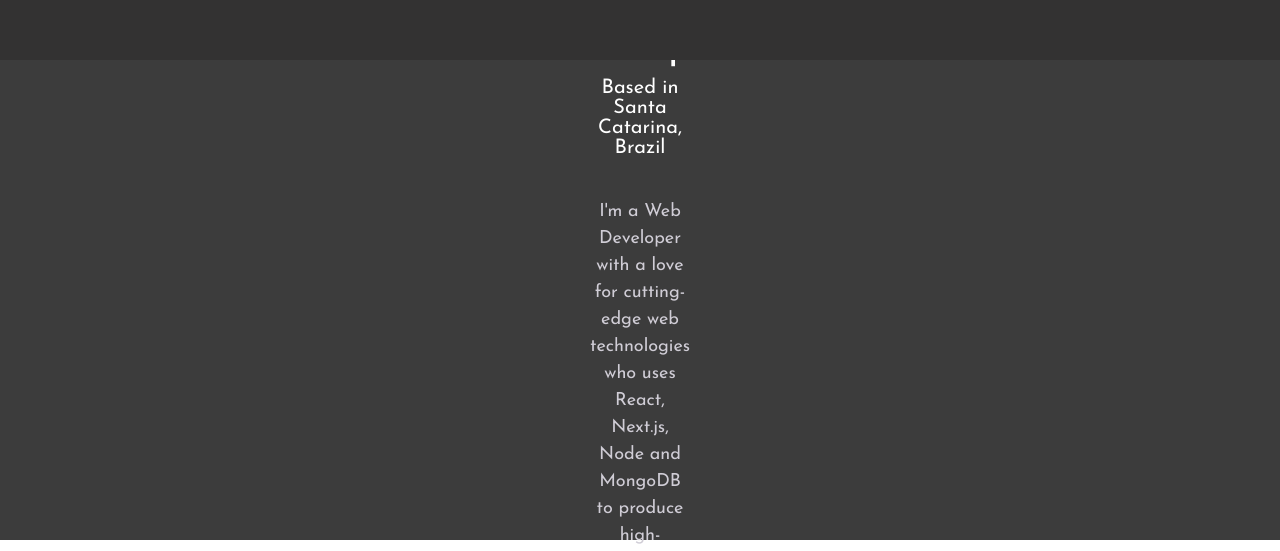
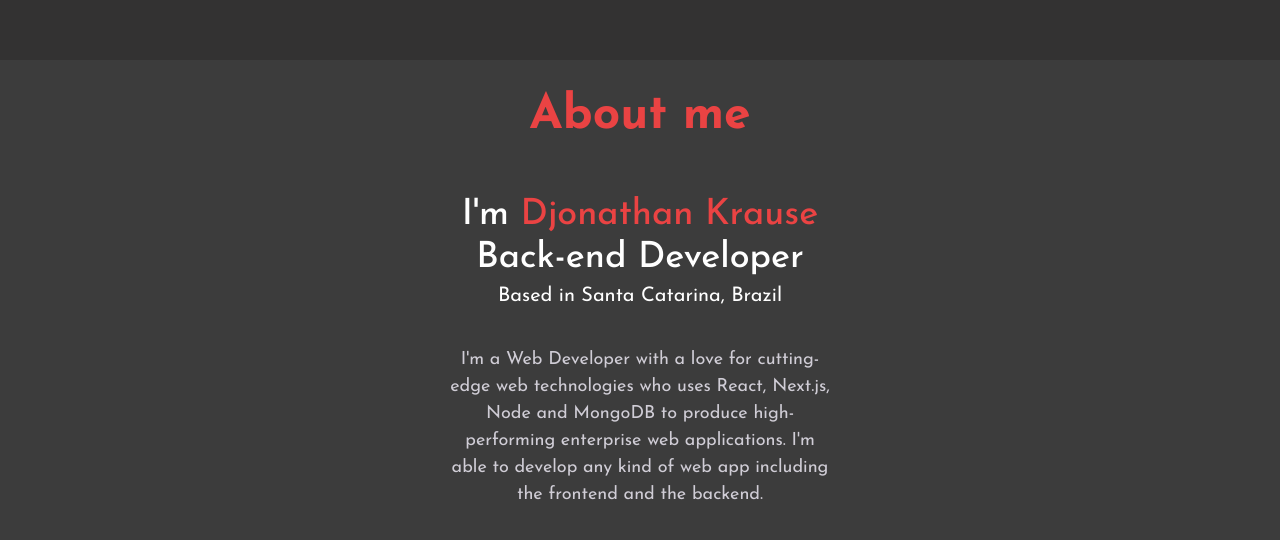
Before and after one commit to AnnaCRoncalio/portfolio-template, a plain HTML site: page index.html in a window 1280 px wide. Shown: the part 740-1291 px from the top of the page. Drawn offline with Linux system fonts and the light colour scheme.

Commit message:
changed about me section

```diff
--- a/index.html
+++ b/index.html
@@ -48,13 +48,17 @@
         </section>
 
         <section class="section-about__me" id="about">
-            <h2 class="about__me__title">About me</h2>
-            <h3 class="about__me__subtitle">I'm <span style="color: var(--contrast-color);">Djonathan Krause</span></h3>
-            <h3 class="about__me__job">Back-end Developer</h3>
-            <p class="about__me__location">Based in Santa Catarina, Brazil</p>
-            <p class="about__me__description">I'm a Web Developer with a love for cutting-edge web technologies who uses
-                React, Next.js, Node and MongoDB to produce high-performing enterprise web applications. I'm able to
-                develop any kind of web app including the frontend and the backend.</p>
+            <div class="about__me__content">
+                <h2 class="about__me__title">About me</h2>
+                <h3 class="about__me__subtitle">I'm <span style="color: var(--contrast-color);">Djonathan Krause</span>
+                </h3>
+                <h3 class="about__me__job">Back-end Developer</h3>
+                <p class="about__me__location">Based in Santa Catarina, Brazil</p>
+                <p class="about__me__description">I'm a Web Developer with a love for cutting-edge web technologies who
+                    uses
+                    React, Next.js, Node and MongoDB to produce high-performing enterprise web applications. I'm able to
+                    develop any kind of web app including the frontend and the backend.</p>
+            </div>
         </section>
     </main>
 </body>
--- a/styles/style.css
+++ b/styles/style.css
@@ -125,7 +125,12 @@ body {
     align-items: center;
     justify-content: center;
     text-align: center;
-    padding: 0 40em;
+    position: relative;
+}
+
+.section-about__me .about__me__content {
+    width: 30%;
+    position: relative;
 }
 
 .section-about__me .about__me__title {
```
